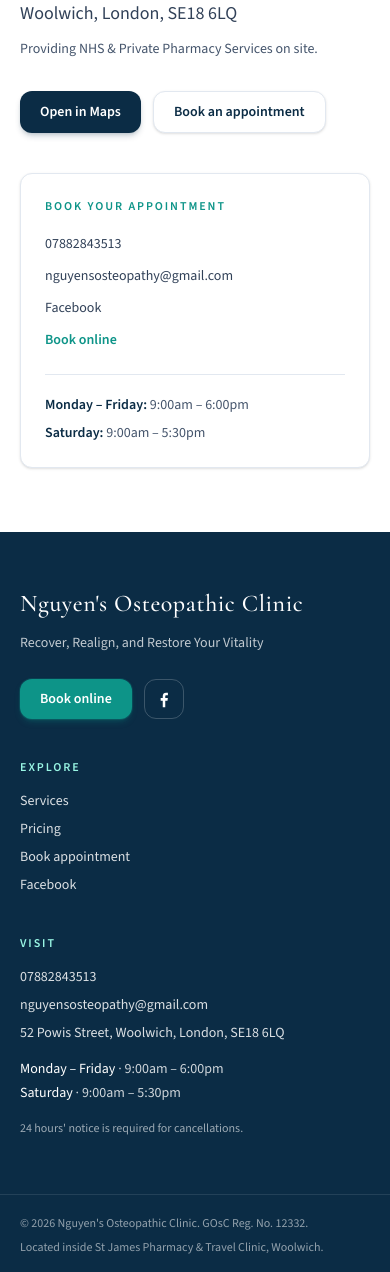
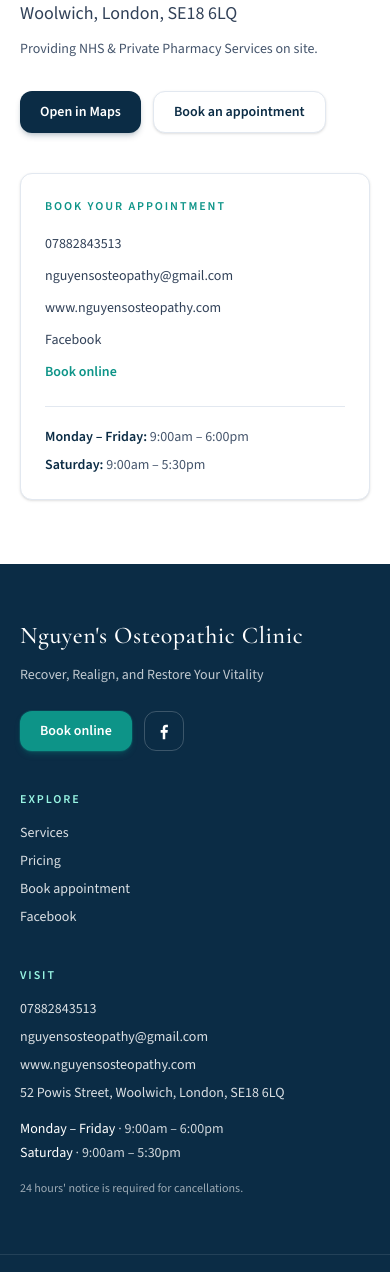
Before and after one commit to Duynguyen0106/Nguyensosteopathy, a Next.js app: page / in a window 390 px wide. Shown: the part 8645-9917 px from the top of the page. Built offline with nearby package versions, Linux system fonts and the light colour scheme; no server answers.

Commit message:
Show nguyensosteopathy.com in footer and contact card
Surface the live domain alongside phone, email, and booking links.

```diff
--- a/src/app/page.tsx
+++ b/src/app/page.tsx
@@ -370,6 +370,16 @@ export default function HomePage() {
               </li>
               <li>
                 <a
+                  href={site.websiteUrl}
+                  target="_blank"
+                  rel="noopener noreferrer"
+                  className="hover:text-teal"
+                >
+                  {site.website}
+                </a>
+              </li>
+              <li>
+                <a
                   href={site.facebookUrl}
                   target="_blank"
                   rel="noopener noreferrer"
--- a/src/components/Footer.tsx
+++ b/src/components/Footer.tsx
@@ -78,6 +78,16 @@ export function Footer() {
               </a>
             </li>
             <li>
+              <a
+                href={site.websiteUrl}
+                target="_blank"
+                rel="noopener noreferrer"
+                className="hover:text-white"
+              >
+                {site.website}
+              </a>
+            </li>
+            <li>
               {site.address.line1}, {site.address.line2}
             </li>
           </ul>
```
